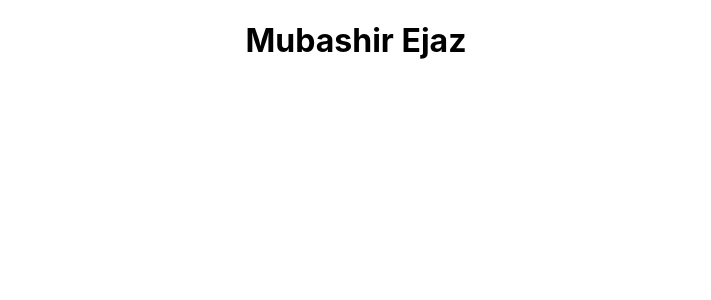
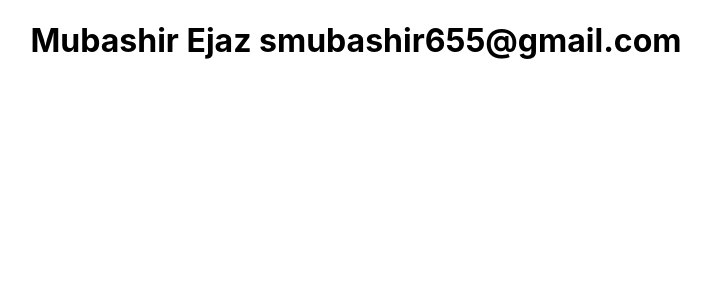
Before and after one commit to sheikhmubashi/second_project, a React (Create React App) app: page / in a window 1280 px wide. Shown: the top 300 px of the page, without its empty margins (284-995 px from the left). Built offline with nearby package versions, Linux system fonts and the light colour scheme.

Commit message:
Update App.js

```diff
--- a/src/App.js
+++ b/src/App.js
@@ -4,7 +4,7 @@ import './App.css';
 function App() {
   return (
     <div className="App">
-     <h1>Mubashir Ejaz</h1>
+     <h1>Mubashir Ejaz smubashir655@gmail.com</h1>
 
     </div>
   );
```
